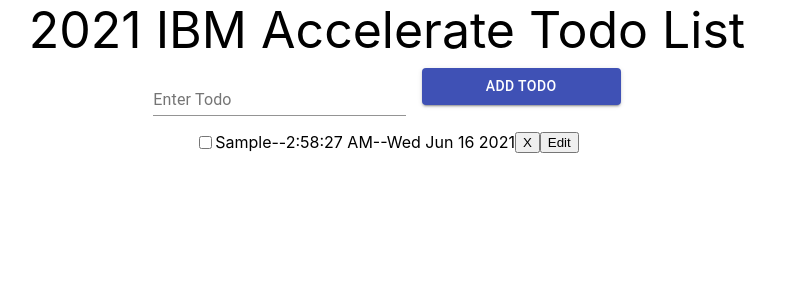
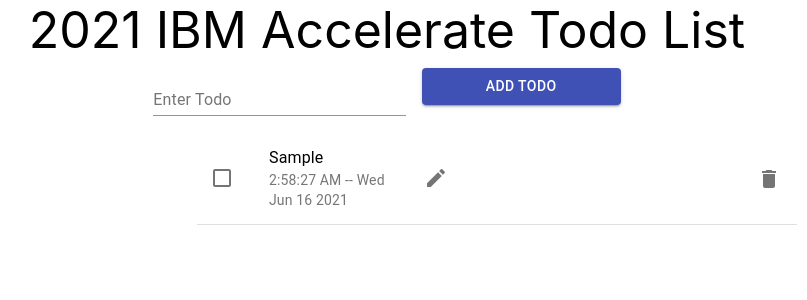
Before and after one commit to 2021-IBM-Accelerate-SW-Track/lab-1-team-25, a React (Create React App) app: page / in a window 1280 px wide. Both pictures are taken after typing "Sample" into the empty fields and a click on the button "ADD TODO". Shown: the top 300 px of the page, without its empty margins (253-1060 px from the left). Built offline with nearby package versions, Linux system fonts and the light colour scheme.

Commit message:
update todo styling

```diff
--- a/src/component/header/Todo.js
+++ b/src/component/header/Todo.js
@@ -1,6 +1,24 @@
 import React from "react";
+import ListItem from '@material-ui/core/ListItem';
+import ListItemIcon from '@material-ui/core/ListItemIcon';
+import ListItemSecondaryAction from '@material-ui/core/ListItemSecondaryAction';
+import ListItemText from '@material-ui/core/ListItemText';
+import Checkbox from '@material-ui/core/Checkbox';
+import IconButton from '@material-ui/core/IconButton';
+import DeleteIcon from '@material-ui/icons/Delete';
+import EditIcon from '@material-ui/icons/Edit';
+import { withStyles } from "@material-ui/core/styles";
+
+
+// Want to bring edit button closer to delete - this needs work
+const ListItemWithWiderSecondaryAction = withStyles({
+    secondaryAction: {
+      paddingRight: 96
+    }
+  })(ListItem);
 
 function Todo({ todo, toggleComplete, removeTodo }) {
+
     function clickCheckbox() {
         toggleComplete(todo.id);
     }
@@ -11,19 +29,29 @@
 
     let today = new Date(todo.id);
     return (
-        <div style={{ display: "flex", textAlign: "left", justifyContent: "center" }}>
-            <input type="checkbox" onClick={clickCheckbox} />
-            <li
-                style={{
-                    color: "black",
-                    textDecoration: todo.completed ? "line-through" : null
-                }}
-            >
-                {todo.task}--
-                {today.toLocaleTimeString()}--{today.toDateString()} </li>
-            <button onClick={handleRemove}>X</button>
-            <button >Edit</button>
-        </div>
+        <ListItem divider="true">
+            <ListItemIcon>
+              <Checkbox
+                edge="start"
+                onClick={clickCheckbox}
+                disableRipple
+              />
+            </ListItemIcon>
+            <ListItemText
+                primary={todo.task}
+                secondary={today.toLocaleTimeString() + " -- " + today.toDateString()}
+            />
+            <ListItemWithWiderSecondaryAction>
+                <IconButton edge="end" aria-label="edit">
+                    <EditIcon />
+                </IconButton>
+            </ListItemWithWiderSecondaryAction>
+            <ListItemSecondaryAction>
+                <IconButton edge="end" aria-label="delete" onClick={handleRemove}>
+                    <DeleteIcon />
+                </IconButton>
+            </ListItemSecondaryAction>
+        </ListItem>
     );
 }
 
--- a/src/component/header/TodoList.js
+++ b/src/component/header/TodoList.js
@@ -1,10 +1,21 @@
 import React from "react";
 import Todo from "./Todo";
 import { List } from "@material-ui/core";
+import { makeStyles } from '@material-ui/core/styles';
+
+const useStyles = makeStyles((theme) => ({
+    root: {
+        width: '100%',
+        left: 450,
+        maxWidth: 600,
+        backgroundColor: theme.palette.background.paper,
+    },
+  }));
 
 function TodoList({ todos, toggleComplete, removeTodo }) {
+    const classes = useStyles();
     return (
-        <List>
+        <List className={classes.root}>
             {todos.map(todo => (
                 <Todo key={todo.id} todo={todo} toggleComplete={toggleComplete} removeTodo={removeTodo} />
             ))}
```
